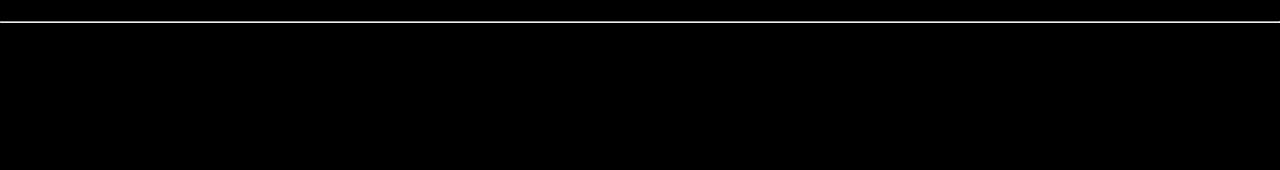
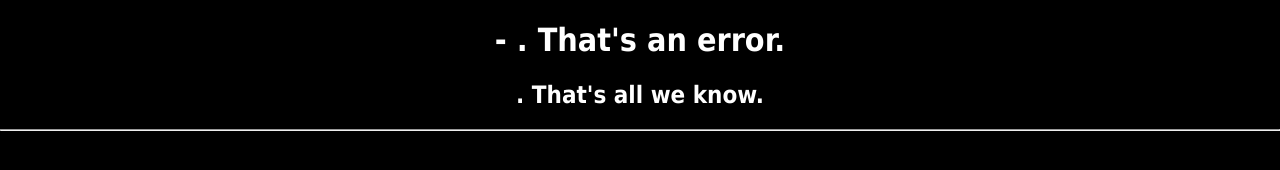
Before and after one commit to TristanServices/nginx, a plain HTML site: page www/default/error.html in a window 1280 px wide. Drawn offline with Linux system fonts and the light colour scheme.

Commit message:
Fix the dynamic error page

```diff
--- a/www/default/error.html
+++ b/www/default/error.html
@@ -3,7 +3,7 @@
 <head>
     <meta charset="utf-8" />
     <meta name="viewport" content="width=device-width, initial-scale=1" />
-    <title><!--# echo var="status" --> <!--# echo var="status_text" --> - <!--# echo var="status_host" --></title>
+    <title><!--# echo var="status" default="Error" --> - <!--# echo var="status_host" default="Error" --></title>
     <style>
         body {
             margin: 0 auto;
@@ -16,9 +16,9 @@
 </head>
 <body>
 <div>
-    <h1><!--# echo var="status" --> <!--# echo var="status_text" --></h1>
-    <h2><!--# echo var="status_description" --></h2>
+    <h1><!--# echo var="status" default="Error" --> - <!--# echo var="status_text" default="Error" -->. That's an error.</h1>
+    <h2><!--# echo var="status_description" default="It's an error" -->. That's all we know.</h2>
 </div>
-<hr><div><!--# echo var="status_host" --></div>
+<hr><div><!--# echo var="status_host" default="" --></div>
 </body>
 </html>
```
Also changed, not shown: 3 other files.
